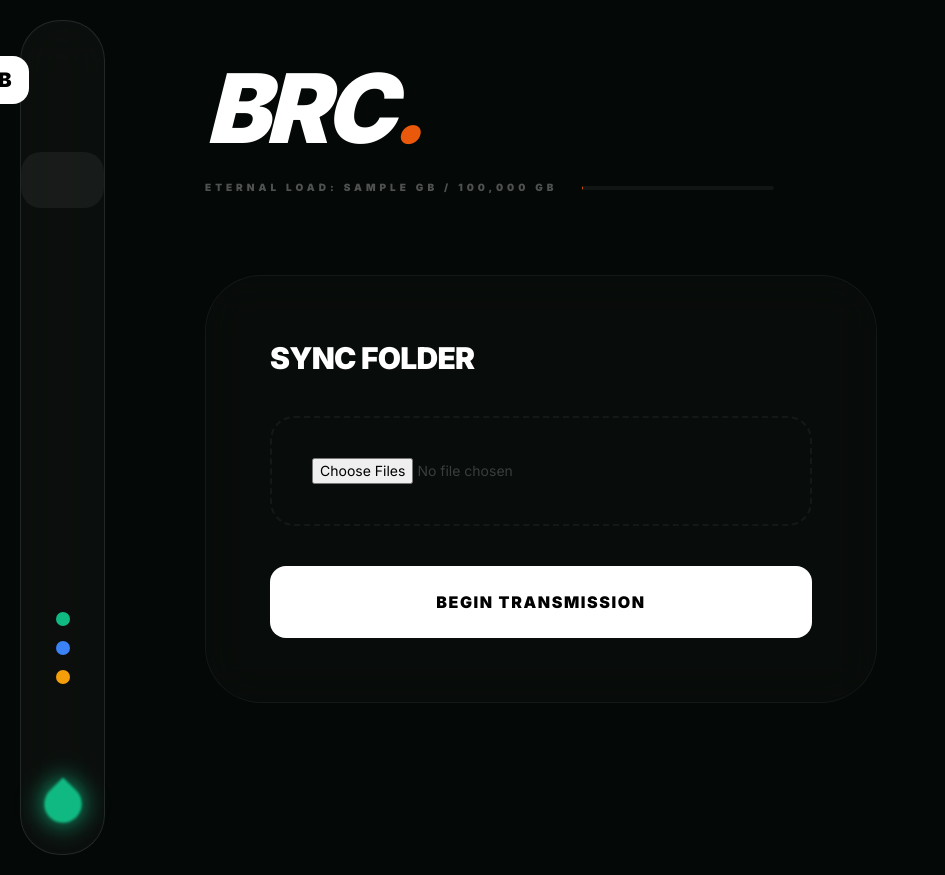
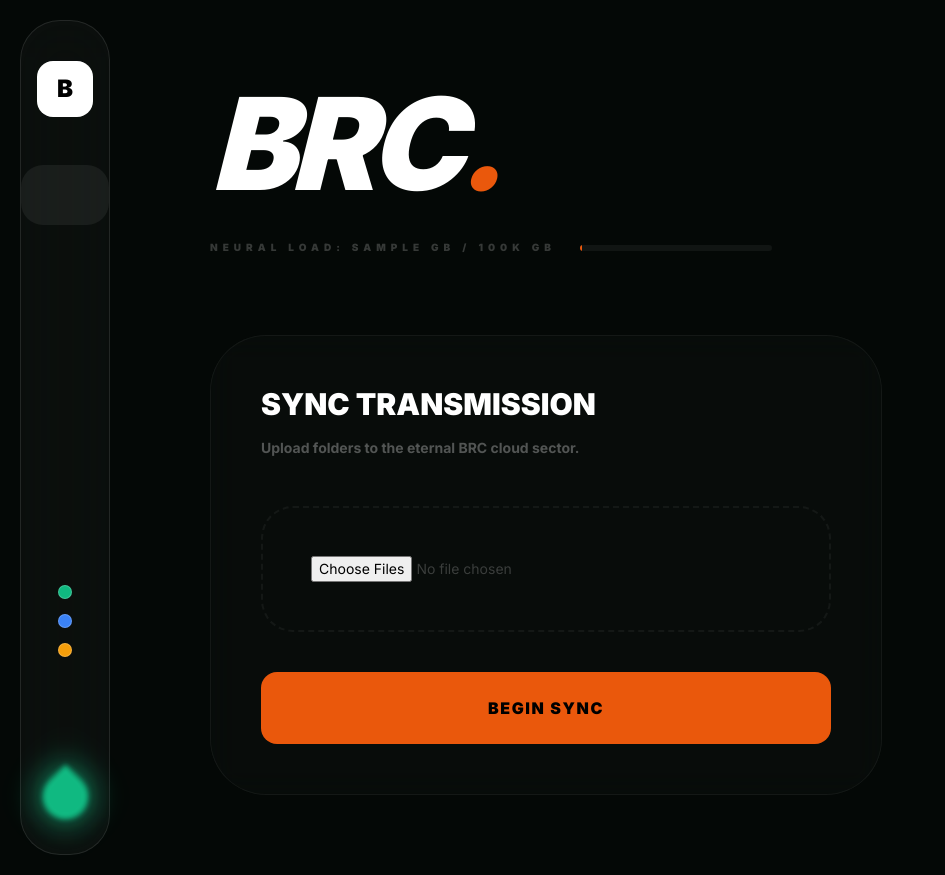
Before and after one commit to saffar731/SET-2, a Flask app: template templates/index.html in a window 1280 px wide. Shown: the whole page, without its empty margins (0-945 px from the left). Run offline with Flask 3, Linux system fonts and the light colour scheme; the template is opened without the code that fills it: most values are stand-ins (such as "Sample title", 1, 10 or a date in 2020); some libraries are stand-ins or nearby versions.

Commit message:
Update index.html

```diff
--- a/templates/index.html
+++ b/templates/index.html
@@ -3,154 +3,154 @@
 <head>
     <meta charset="UTF-8">
     <meta name="viewport" content="width=device-width, initial-scale=1.0">
-    <title>BRC | Master Dashboard</title>
+    <title>BRC | Eternal System</title>
     <script src="https://cdn.tailwindcss.com"></script>
     <script src="https://unpkg.com/lucide@latest"></script>
     <style>
-        @import url('https://fonts.googleapis.com/css2?family=Inter:wght@400;900&display=swap');
+        @import url('https://fonts.googleapis.com/css2?family=Inter:wght@400;700;900&display=swap');
 
-        :root { --accent: #ff5500; --bg: #050505; --glass: rgba(255, 255, 255, 0.03); }
+        :root { --accent: #ff5500; --bg: #030303; }
         [data-theme="nature"] { --accent: #10b981; --bg: #040806; }
         [data-theme="ocean"] { --accent: #0ea5e9; --bg: #020617; }
         [data-theme="smile"] { --accent: #f59e0b; --bg: #0f0a02; }
 
         body {
             background-color: var(--bg); color: white; margin: 0;
-            font-family: 'Inter', sans-serif; display: flex; height: 100vh;
-            transition: background 0.5s ease; overflow: hidden;
+            font-family: 'Inter', sans-serif; transition: background 0.6s ease;
+            overflow: hidden; height: 100vh;
         }
 
-        /* FIXED SIDEBAR */
+        /* --- THE OLD FLOATING SIDEBAR --- */
         aside {
-            width: 85px; height: calc(100vh - 40px); margin: 20px;
-            background: var(--glass); backdrop-filter: blur(25px);
-            border: 1px solid rgba(255, 255, 255, 0.1); border-radius: 2.5rem;
-            display: flex; flex-direction: column; align-items: center;
-            padding: 35px 0; transition: all 0.4s cubic-bezier(0.4, 0, 0.2, 1);
-            flex-shrink: 0; z-index: 50;
+            position: fixed; top: 20px; left: 20px; bottom: 20px;
+            width: 90px; background: rgba(255, 255, 255, 0.03);
+            backdrop-filter: blur(30px); border: 1px solid rgba(255, 255, 255, 0.1);
+            border-radius: 2.5rem; z-index: 100; display: flex; flex-direction: column;
+            align-items: center; padding: 40px 0; transition: width 0.4s ease;
         }
-        aside.expanded { width: 260px; align-items: flex-start; padding: 35px 25px; }
+        aside.expanded { width: 280px; align-items: flex-start; padding: 40px 25px; }
 
         .nav-link {
-            display: flex; align-items: center; gap: 18px; width: 100%;
-            padding: 16px; border-radius: 20px; color: rgba(255,255,255,0.3);
-            transition: 0.3s; margin-bottom: 8px;
+            display: flex; align-items: center; gap: 20px; width: 100%;
+            padding: 18px; border-radius: 22px; color: rgba(255,255,255,0.2);
+            transition: 0.3s; margin-bottom: 10px;
         }
-        .nav-link.active, .nav-link:hover { color: var(--accent); background: rgba(255,255,255,0.05); }
+        .nav-link.active, .nav-link:hover { color: var(--accent); background: rgba(255,255,255,0.06); }
 
-        .nav-text {
-            opacity: 0; white-space: nowrap; transition: 0.3s;
-            font-weight: 700; font-size: 0.9rem; pointer-events: none;
+        .nav-text { opacity: 0; white-space: nowrap; transition: 0.3s; font-weight: 900; text-transform: uppercase; letter-spacing: 1px; }
+        aside.expanded .nav-text { opacity: 1; }
+
+        /* THEME SELECTOR DOTS */
+        .theme-panel { display: flex; flex-direction: column; gap: 15px; margin: 30px 0; }
+        aside.expanded .theme-panel { flex-direction: row; margin-left: 15px; }
+        .dot { width: 14px; height: 14px; border-radius: 50%; cursor: pointer; border: 1px solid rgba(255,255,255,0.2); }
+
+        /* --- CONTENT WRAPPER --- */
+        main { margin-left: 130px; padding: 80px; height: 100vh; overflow-y: auto; transition: margin-left 0.4s ease; }
+        aside.expanded + main { margin-left: 320px; }
+
+        /* THE OLD FLAME */
+        .flame-indicator {
+            width: 35px; height: 35px; background: var(--accent); border-radius: 50% 0 50% 50%;
+            transform: rotate(-45deg); filter: blur(2px); animation: burn 0.6s infinite alternate;
+            box-shadow: 0 0 25px var(--accent); margin-top: auto;
         }
-        aside.expanded .nav-text { opacity: 1; pointer-events: auto; }
+        @keyframes burn { from { transform: rotate(-45deg) scale(1); } to { transform: rotate(-45deg) scale(1.3); } }
 
-        /* THEME SELECTOR */
-        .theme-container { display: flex; flex-direction: column; gap: 15px; margin: 25px 0; }
-        aside.expanded .theme-container { flex-direction: row; margin-left: 10px; }
-        .dot { width: 14px; height: 14px; border-radius: 50%; cursor: pointer; border: 2px solid transparent; }
-        .dot:hover { transform: scale(1.2); border-color: white; }
-
-        /* CONTENT AREA */
-        main { flex-grow: 1; padding: 60px 80px; overflow-y: auto; }
-
-        .fire-box {
-            width: 30px; height: 30px; background: var(--accent); border-radius: 50% 0 50% 50%;
-            transform: rotate(-45deg); filter: blur(1px); animation: flame-burn 0.6s infinite alternate;
-            box-shadow: 0 0 20px var(--accent); margin-top: auto;
+        .glass-card {
+            background: rgba(255,255,255,0.02); border: 1px solid rgba(255,255,255,0.05);
+            border-radius: 3.5rem; padding: 50px; backdrop-filter: blur(15px);
         }
-        @keyframes flame-burn { from { transform: rotate(-45deg) scale(1); } to { transform: rotate(-45deg) scale(1.25); } }
     </style>
 </head>
 <body data-theme="nature">
 
     <aside id="sidebar">
-        <div class="flex items-center gap-4 mb-12 ml-1">
-            <div class="w-12 h-12 rounded-2xl bg-white text-black flex items-center justify-center font-black text-xl">B</div>
-            <span class="nav-text text-2xl tracking-tighter italic">BRC_SYS</span>
+        <div class="w-14 h-14 bg-white rounded-2xl flex items-center justify-center mb-12 flex-shrink-0 group cursor-pointer hover:rotate-6 transition">
+            <span class="text-black font-black text-2xl">B</span>
         </div>
 
         <nav class="w-full flex-1">
-            <button onclick="showPage('up-view', this)" class="nav-link active">
-                <i data-lucide="upload-cloud"></i> <span class="nav-text">Injection Terminal</span>
+            <button onclick="showPage('up-sec', this)" class="nav-link active">
+                <i data-lucide="zap"></i> <span class="nav-text">Inject</span>
             </button>
-            <button onclick="showPage('list-view', this)" class="nav-link">
-                <i data-lucide="folder-kanban"></i> <span class="nav-text">Neural Archives</span>
+            <button onclick="showPage('list-sec', this)" class="nav-link">
+                <i data-lucide="database"></i> <span class="nav-text">Archives</span>
             </button>
         </nav>
 
-        <div class="theme-container">
+        <div class="theme-panel">
             <div onclick="setTheme('nature')" class="dot bg-emerald-500"></div>
             <div onclick="setTheme('ocean')" class="dot bg-blue-500"></div>
             <div onclick="setTheme('smile')" class="dot bg-amber-500"></div>
         </div>
 
-        <button onclick="toggleSidebar()" class="nav-link mb-6">
-            <i data-lucide="menu"></i> <span class="nav-text">Expand Interface</span>
+        <button onclick="toggleSidebar()" class="nav-link mb-8">
+            <i data-lucide="menu"></i> <span class="nav-text">System Menu</span>
         </button>
 
-        <div class="fire-box"></div>
+        <div class="flame-indicator"></div>
     </aside>
 
-    <main>
+    <main id="main-content">
         <header class="mb-20">
-            <h1 class="text-8xl font-black italic tracking-tighter">BRC<span class="text-orange-600">.</span></h1>
-            <div class="mt-6 flex items-center gap-6">
-                <div class="text-[10px] font-black uppercase tracking-[0.4em] text-white/30">
-                    Eternal Load: {{ used_gb }} GB / 100,000 GB
+            <h1 class="text-9xl font-black italic tracking-tighter uppercase">BRC<span class="text-orange-600">.</span></h1>
+            <div class="mt-8 flex items-center gap-6">
+                <div class="text-[10px] font-black uppercase tracking-[0.5em] text-white/20">
+                    Neural Load: {{ used_gb }} GB / 100K GB
                 </div>
-                <div class="w-48 h-1 bg-white/5 rounded-full overflow-hidden">
+                <div class="w-48 h-1.5 bg-white/5 rounded-full overflow-hidden">
                     <div class="h-full bg-orange-600 transition-all duration-1000" style="width: {{ percent }}%"></div>
                 </div>
             </div>
         </header>
 
-        <div id="up-view" class="page-content">
-            <div class="max-w-2xl bg-white/[0.02] border border-white/5 p-16 rounded-[3.5rem] backdrop-blur-xl">
-                <h2 class="text-3xl font-black mb-10 uppercase tracking-tight">Sync Folder</h2>
+        <section id="up-sec" class="page-content">
+            <div class="glass-card max-w-2xl">
+                <h2 class="text-3xl font-black mb-4 uppercase">Sync Transmission</h2>
+                <p class="text-white/30 mb-12 text-sm font-bold">Upload folders to the eternal BRC cloud sector.</p>
                 <form id="upload-form">
-                    <div class="mb-10 p-10 border-2 border-dashed border-white/5 rounded-3xl hover:border-orange-500/40 transition">
+                    <div class="mb-10 p-12 border-2 border-dashed border-white/5 rounded-[2rem] hover:border-orange-500/30 transition cursor-pointer">
                         <input type="file" id="file-input" webkitdirectory directory multiple class="block w-full text-sm text-white/20">
                     </div>
-                    <button type="submit" class="w-full py-6 rounded-2xl bg-white text-black font-black uppercase tracking-widest hover:bg-orange-500 hover:text-white transition-all">Begin Transmission</button>
+                    <button type="submit" class="w-full py-6 rounded-2xl bg-orange-600 text-black font-black uppercase tracking-widest hover:bg-white transition-all">Begin Sync</button>
                 </form>
-
-                <div id="prog-box" class="hidden mt-12">
-                    <div class="flex justify-between text-[10px] font-black mb-3">
-                        <span class="text-orange-500 tracking-widest">ENCRYPTING & UPLOADING</span>
-                        <span id="pct">0%</span>
-                    </div>
-                    <div class="h-1.5 w-full bg-white/5 rounded-full overflow-hidden">
-                        <div id="bar" class="h-full bg-orange-600" style="width: 0%"></div>
+                <div id="prog-box" class="hidden mt-10">
+                    <div class="flex justify-between text-[10px] font-black mb-3"><span>TRANSFERRING...</span><span id="pct">0%</span></div>
+                    <div class="h-1 w-full bg-white/5 rounded-full overflow-hidden"><div id="bar" class="h-full bg-orange-600" style="width: 0%"></div></div>
                 </div>
             </div>
-            </div>
-        </div>
+        </section>
 
-        <div id="list-view" class="page-content hidden">
+        <section id="list-sec" class="page-content hidden">
             <div class="grid gap-6 max-w-4xl">
+                {% if folders %}
                     {% for folder, files in folders.items() %}
-                <div class="flex items-center justify-between p-8 bg-white/[0.02] border border-white/5 rounded-[2.5rem] hover:bg-white/[0.05] transition group">
-                    <div class="flex items-center gap-6">
-                        <div class="p-4 bg-orange-500/10 rounded-2xl text-orange-500 group-hover:scale-110 transition">
-                            <i data-lucide="folder-archive"></i>
+                    <div class="flex items-center justify-between p-10 bg-white/[0.02] border border-white/5 rounded-[3rem] hover:bg-white/[0.04] transition">
+                        <div class="flex items-center gap-8">
+                            <div class="w-16 h-16 bg-orange-600/10 rounded-3xl flex items-center justify-center text-orange-600">
+                                <i data-lucide="folder-open" class="w-8 h-8"></i>
                             </div>
                             <div>
-                            <h3 class="font-black text-xl italic uppercase">{{ folder }}</h3>
-                            <p class="text-[10px] text-white/20 font-bold uppercase tracking-widest">{{ files|length }} Neural Packets</p>
+                                <h3 class="text-2xl font-black italic uppercase tracking-tight">{{ folder }}</h3>
+                                <p class="text-[10px] text-white/20 font-bold uppercase tracking-widest mt-1">{{ files|length }} Encrypted Packets</p>
                             </div>
                         </div>
                         <div class="flex gap-4">
-                        <a href="/download_folder/{{ folder }}" class="p-4 bg-white text-black rounded-2xl hover:bg-orange-500 hover:text-white transition">
+                            <a href="/download_folder/{{ folder }}" class="p-5 bg-white text-black rounded-2xl hover:bg-orange-600 hover:text-white transition">
                                 <i data-lucide="download"></i>
                             </a>
-                        <a href="/delete_folder/{{ folder }}" class="p-4 bg-red-600/10 text-red-500 rounded-2xl border border-red-500/20 hover:bg-red-500 hover:text-white transition">
+                            <a href="/delete_folder/{{ folder }}" class="p-5 bg-red-600/10 text-red-500 rounded-2xl border border-red-500/20 hover:bg-red-500 hover:text-white transition">
                                 <i data-lucide="trash-2"></i>
                             </a>
                         </div>
                     </div>
                     {% endfor %}
+                {% else %}
+                    <p class="text-white/10 italic text-xl">Neural Archives Empty.</p>
+                {% endif %}
             </div>
-        </div>
+        </section>
     </main>
 
     <script>
@@ -164,9 +164,9 @@
             document.body.setAttribute('data-theme', t);
         }
 
-        function showPage(pageId, btn) {
+        function showPage(id, btn) {
             document.querySelectorAll('.page-content').forEach(p => p.classList.add('hidden'));
-            document.getElementById(pageId).classList.remove('hidden');
+            document.getElementById(id).classList.remove('hidden');
             document.querySelectorAll('.nav-link').forEach(l => l.classList.remove('active'));
             btn.classList.add('active');
         }
@@ -176,19 +176,15 @@
             e.preventDefault();
             const files = document.getElementById('file-input').files;
             if(!files.length) return;
-
             const formData = new FormData();
             for (const file of files) formData.append('file', file, file.webkitRelativePath);
-
             const xhr = new XMLHttpRequest();
             document.getElementById('prog-box').classList.remove('hidden');
-
             xhr.upload.onprogress = (ev) => {
                 const p = Math.round((ev.loaded / ev.total) * 100);
                 document.getElementById('bar').style.width = p + '%';
                 document.getElementById('pct').innerText = p + '%';
             };
-
             xhr.onload = () => window.location.reload();
             xhr.open('POST', '/upload', true);
             xhr.send(formData);
```
Lines whose indentation alone changed are shown as unchanged.
